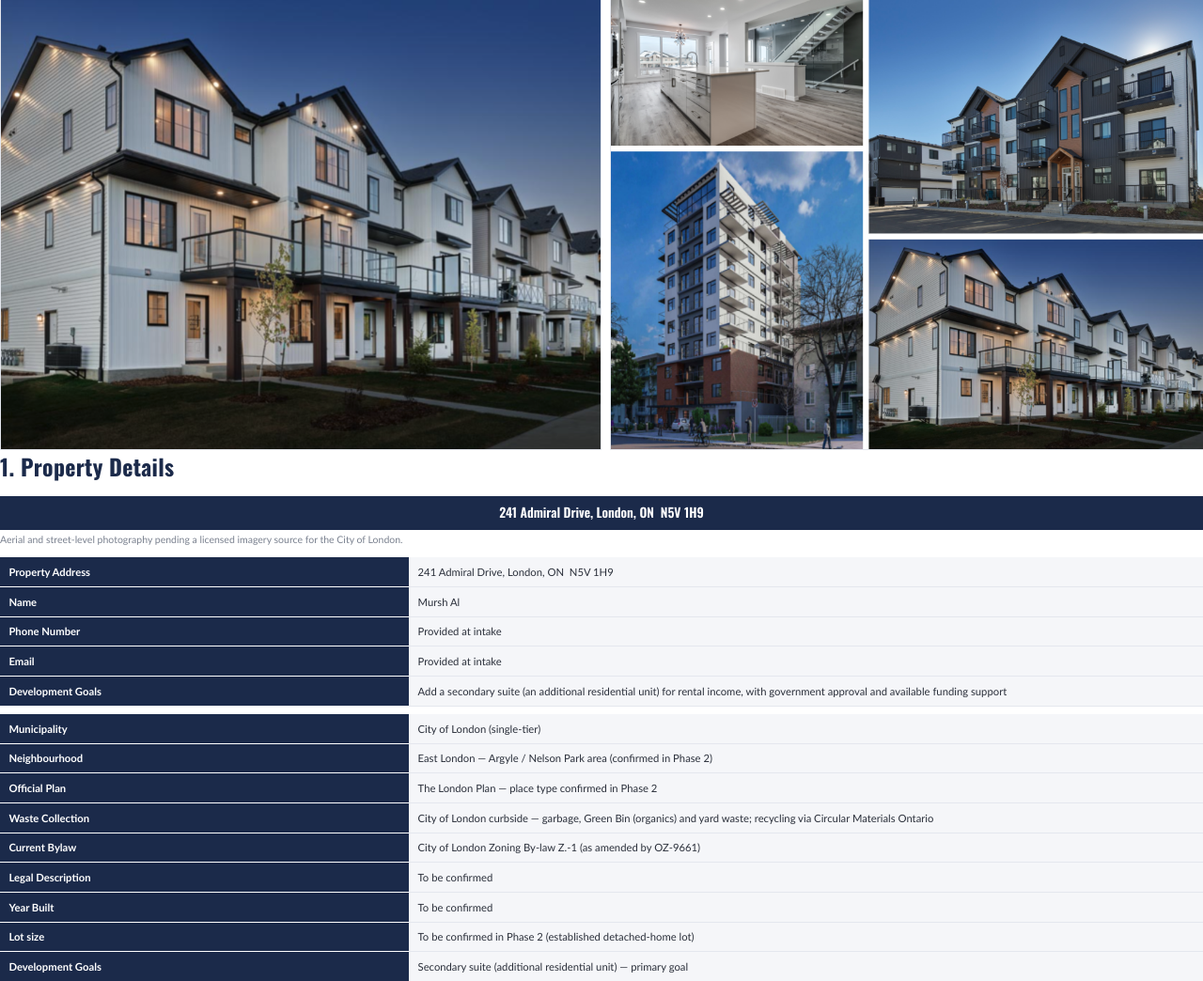
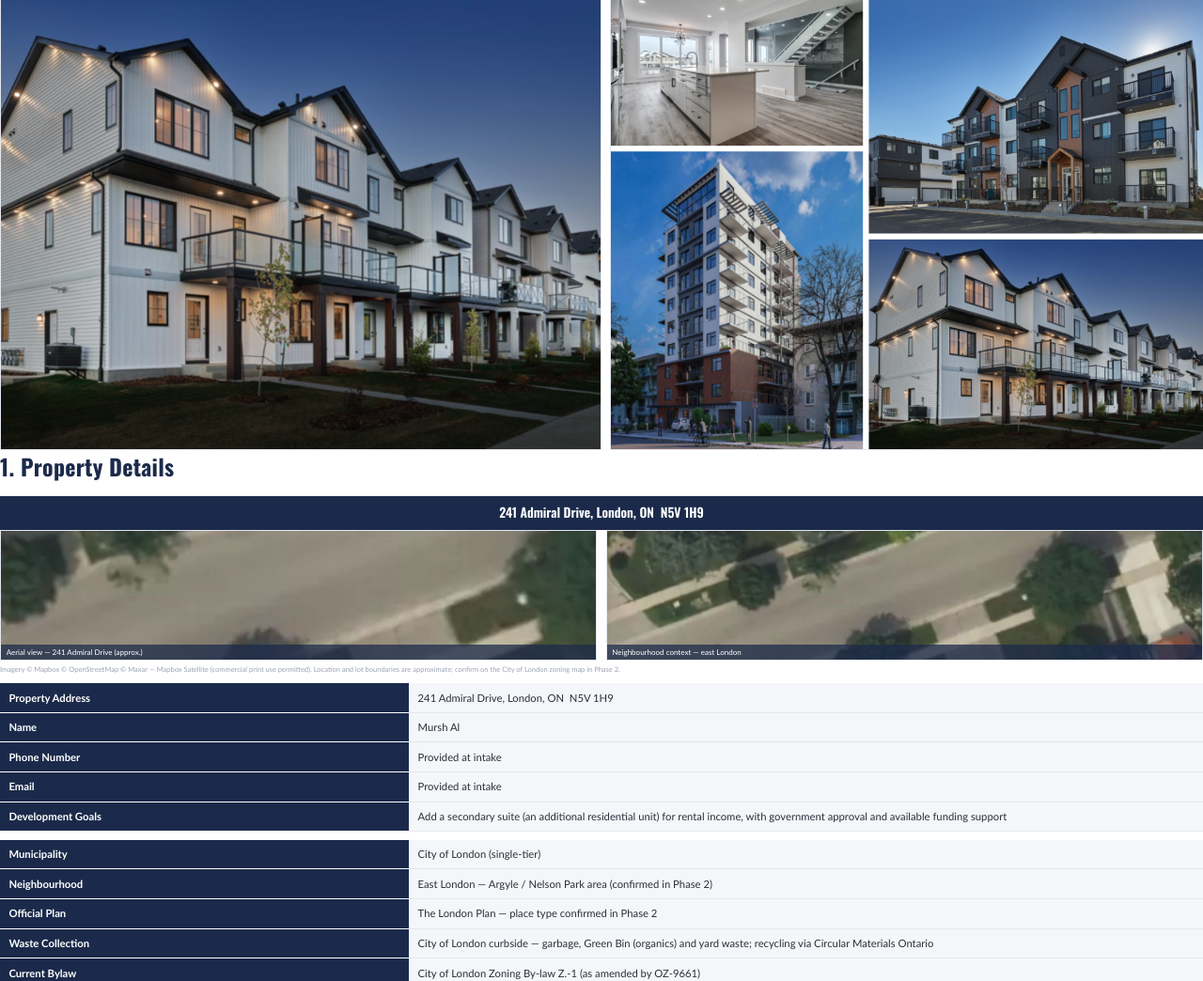
Before and after one commit to anasshahzad101/houselyft-report-engine, a Python web app: template templates/report_london.html in a window 1280 px wide. Shown: the part 1626-2670 px from the top of the page at 94% size. Run offline with Jinja, Linux system fonts and the light colour scheme; the template is opened without the code that fills it, so the values that code supplies are empty.

Commit message:
Embed licensed Mapbox aerials in the London report imagery row
The prior rebuild fell back to the honest "photography pending" text line
because aerial_imagery.get_aerial() returns nothing at runtime (no
MAPBOX_TOKEN). But two real, licensed Mapbox Satellite aerials for this
property are already committed (templates/london_aerial.png,
london_context.png) — verified non-blank (30k/61k unique colours) and
visually an established detached-home street. Mapbox's terms permit static
images in a printed/PDF report with attribution, so embed both in the
Property Details image row with the Mapbox/Maxar/OpenStreetMap credit.

Captions avoid an unverifiable ground-span figure ("Aerial view — 241
Admiral Drive (approx.)" / "Neighbourhood context — east London") and the
licence line adds a Phase-2 location-confirmation hedge.

Render: 15 pages, 3.70 MB — passes the 13–16 page / 2.5–5 MB quality guard.

Co-Authored-By: Claude Opus 4.8 <noreply@anthropic.com>
Claude-Session: https://claude.ai/code/session_01SjYkGThh8ZsZVdksjEWZhM

```diff
--- a/templates/report_london.html
+++ b/templates/report_london.html
@@ -132,7 +132,17 @@ body{zoom:0.94;}
 <div class="section">
   <h2 class="sec">1. Property Details</h2>
   <div class="barhead">241 Admiral Drive, London, ON&nbsp;&nbsp;N5V 1H9</div>
-  <div class="imglicense" style="font-size:8.4pt;color:#7a818f;margin:2px 0 12px;">Aerial and street-level photography pending a licensed imagery source for the City of London.</div>
+  <div class="imgrow" style="margin-top:0;">
+    <div class="imgbox tall" style="padding:0;position:relative;overflow:hidden;">
+      <img src="london_aerial.png" alt="Aerial view of 241 Admiral Drive, London, ON" style="width:100%;height:148px;object-fit:cover;display:block;">
+      <div style="position:absolute;left:0;right:0;bottom:0;background:rgba(27,42,74,.74);color:#fff;font-size:6.4pt;padding:2px 6px;">Aerial view — 241 Admiral Drive (approx.)</div>
+    </div>
+    <div class="imgbox tall" style="padding:0;position:relative;overflow:hidden;">
+      <img src="london_context.png" alt="Neighbourhood context around 241 Admiral Drive, east London" style="width:100%;height:148px;object-fit:cover;display:block;">
+      <div style="position:absolute;left:0;right:0;bottom:0;background:rgba(27,42,74,.74);color:#fff;font-size:6.4pt;padding:2px 6px;">Neighbourhood context — east London</div>
+    </div>
+  </div>
+  <div class="imglicense" style="font-size:6pt;color:#9aa2b2;margin:-6px 0 8px;">Imagery © Mapbox © OpenStreetMap © Maxar — Mapbox Satellite (commercial print use permitted). Location and lot boundaries are approximate; confirm on the City of London zoning map in Phase 2.</div>
   <table class="kv">
     <tr><td>Property Address</td><td>241 Admiral Drive, London, ON&nbsp;&nbsp;N5V 1H9</td></tr>
     <tr><td>Name</td><td>Mursh Al</td></tr>
```
Also changed, not shown: scripts/xform_london.py (+16 -2 lines).
